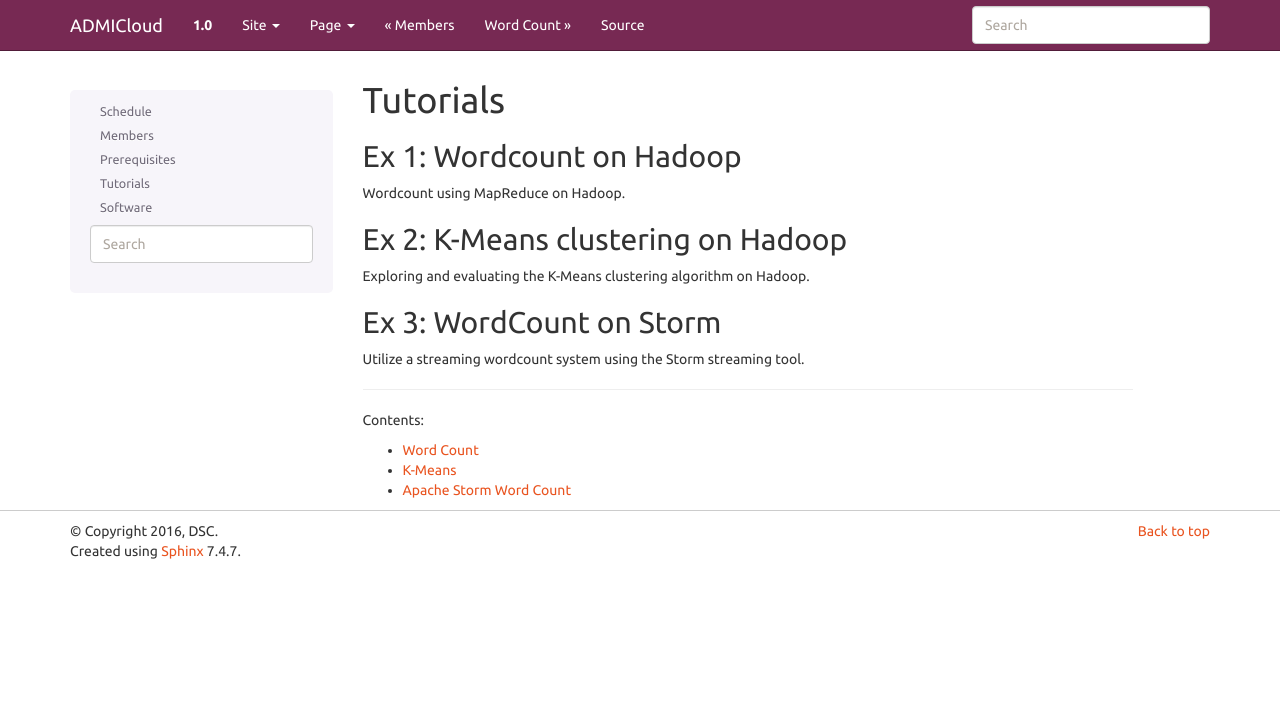
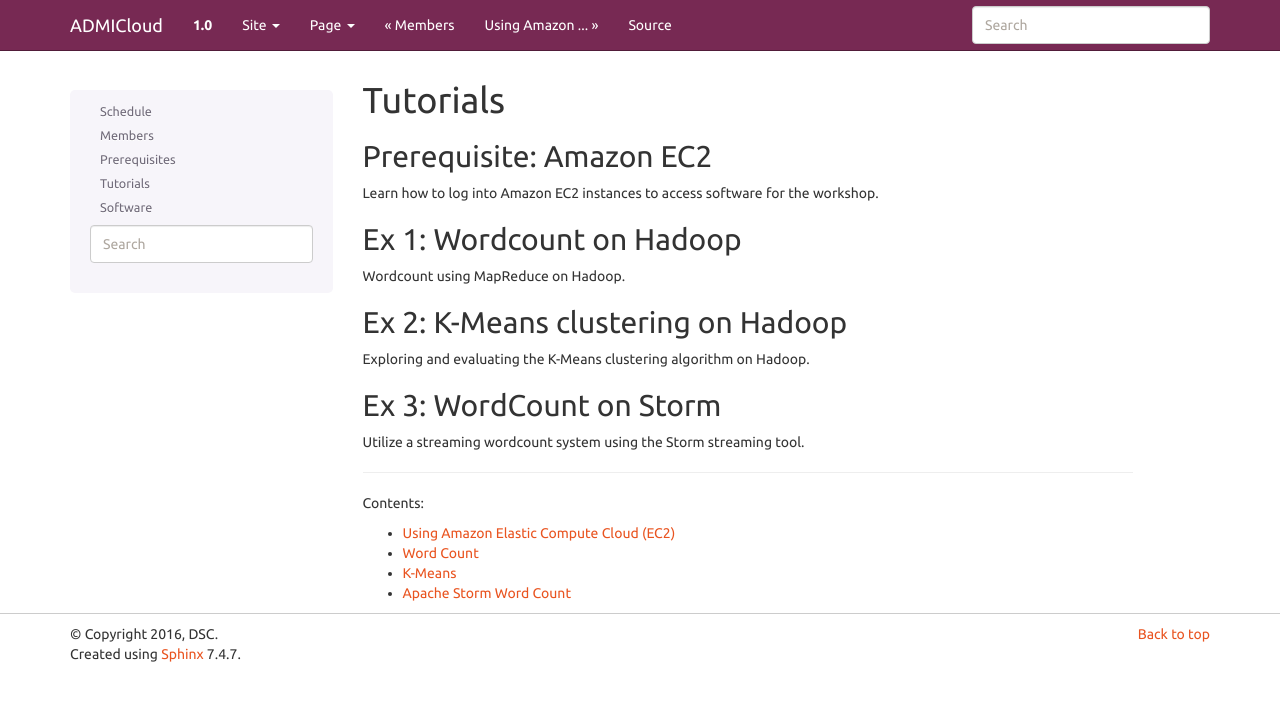
Before and after one commit to wigginst/www-1, a Sphinx documentation site: the page built from docs/source/tutorials.rst, in a window 1280 px wide. Shown: the top 701 px of the page. Built offline with Sphinx 7.4.7, drawn with Linux system fonts in a browser that asks for light colours.

Commit message:
Adding Amazon EC2 info page

```diff
--- a/docs/source/tutorials.rst
+++ b/docs/source/tutorials.rst
@@ -1,5 +1,11 @@
 Tutorials
 =========
+
+
+Prerequisite: Amazon EC2
+------------------------
+
+Learn how to log into Amazon EC2 instances to access software for the workshop.
 
 
 Ex 1: Wordcount on Hadoop
@@ -25,6 +31,7 @@ Contents:
 .. toctree::
    :maxdepth: 1
 
+   amazon
    wordcount
    kmeans
    storm
```
Also changed, not shown: docs/source/amazon.rst (added, +19 -0 lines).
